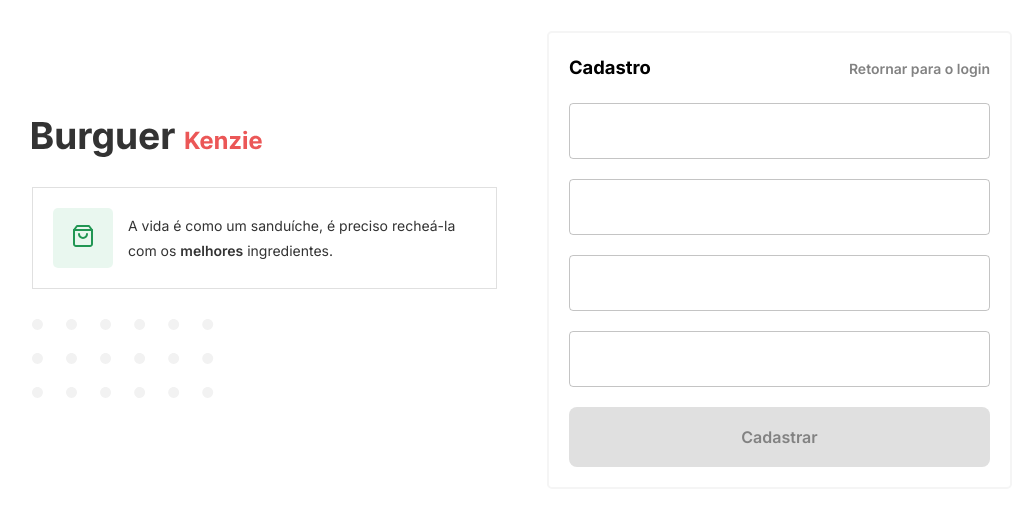
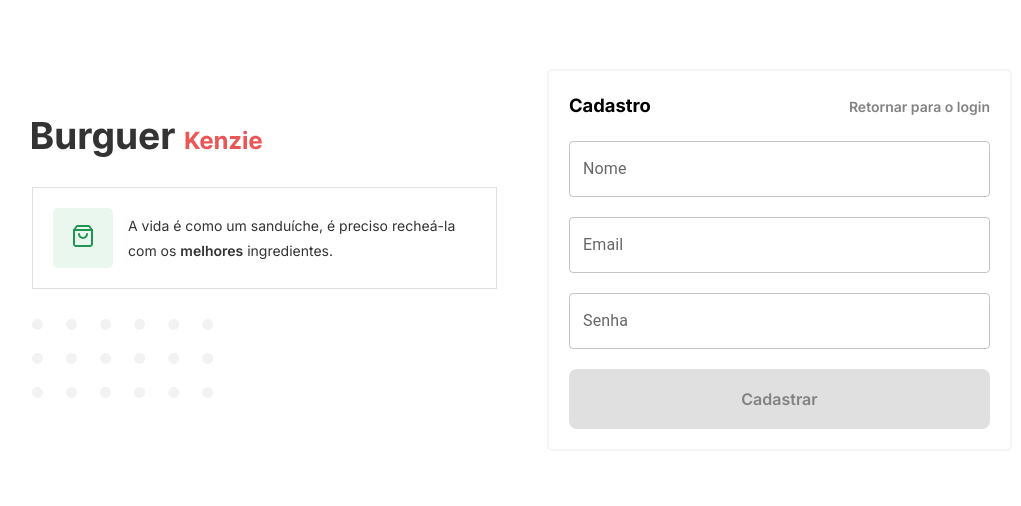
Before and after one commit to yurimotaa/Hamburgueria-Kenzie, a React (Vite) app: page /register in a window 1280 px wide. Shown: the part 140-646 px from the top of the page, without its empty margins (118-1139 px from the left). Built offline with nearby package versions, Linux system fonts and the light colour scheme.

Commit message:
fix: login e register

```diff
--- a/package.json
+++ b/package.json
@@ -13,6 +13,7 @@
     "@emotion/styled": "^11.10.5",
     "@hookform/resolvers": "^2.9.11",
     "@mui/material": "^5.11.6",
+    "axios": "^1.3.4",
     "react": "^18.2.0",
     "react-dom": "^18.2.0",
     "react-hook-form": "^7.43.2",
--- a/src/components/Form/Input/index.tsx
+++ b/src/components/Form/Input/index.tsx
@@ -1,17 +1,17 @@
-import { forwardRef, InputHTMLAttributes } from 'react';
+import { forwardRef } from 'react';
 import { StyledTextField } from '../../../styles/form';
 import { StyledParagraph } from '../../../styles/typography';
 
-interface IInputProps extends InputHTMLAttributes<HTMLInputElement> {
+type IInputProps = {
   label: string;
+  error?: string | undefined;
   type: string;
-  error?: string | undefined;
-}
+};
 
 const Input = forwardRef<HTMLInputElement, IInputProps>(
-  ({ label, type, error }, ref) => (
+  ({ label, type, error, ...rest }, ref) => (
     <fieldset>
-      <StyledTextField label={label} type={type} ref={ref} />
+      <StyledTextField label={label} type={type} ref={ref} {...rest} />
       <StyledParagraph fontColor='red'>{error}</StyledParagraph>
     </fieldset>
   )
--- a/src/components/Form/LoginForm/index.tsx
+++ b/src/components/Form/LoginForm/index.tsx
@@ -1,9 +1,11 @@
 import { useForm, SubmitHandler } from 'react-hook-form';
 import { yupResolver } from '@hookform/resolvers/yup';
 import * as yup from 'yup';
+import { useContext } from 'react';
 import { StyledButton } from '../../../styles/button';
 import { StyledForm } from '../../../styles/form';
 import Input from '../Input';
+import { UserContext } from '../../../contexts/UserContext';
 
 export interface ILogin {
   email: string;
@@ -18,6 +20,8 @@ const schema = yup
   .required();
 
 const LoginForm = () => {
+  const { userLogin } = useContext(UserContext);
+
   const {
     register,
     handleSubmit,
@@ -25,7 +29,7 @@ const LoginForm = () => {
   } = useForm<ILogin>({ resolver: yupResolver(schema) });
 
   const onSubmit: SubmitHandler<ILogin> = (data) => {
-    console.log(data);
+    userLogin(data);
   };
 
   return (
--- a/src/components/Form/RegisterForm/index.tsx
+++ b/src/components/Form/RegisterForm/index.tsx
@@ -1,17 +1,67 @@
+import { useForm, SubmitHandler } from 'react-hook-form';
+import { yupResolver } from '@hookform/resolvers/yup';
+import * as yup from 'yup';
+import { useContext } from 'react';
 import Input from '../Input';
 import { StyledButton } from '../../../styles/button';
 import { StyledForm } from '../../../styles/form';
+import { UserContext } from '../../../contexts/UserContext';
 
-const RegisterForm = () => (
-  <StyledForm>
-    <Input />
-    <Input />
-    <Input />
-    <Input />
-    <StyledButton $buttonSize='default' $buttonStyle='gray'>
-      Cadastrar
-    </StyledButton>
-  </StyledForm>
-);
+export interface IRegister {
+  email: string;
+  password: string;
+  name: string;
+}
+
+const schema = yup
+  .object({
+    email: yup.string().required('Digite um email'),
+    password: yup
+      .string()
+      .required('Digite uma senha')
+      .matches(/.{6,}/, 'Deve conter no mínimo 6 caracteres'),
+    name: yup.string().required('Digite seu nome'),
+  })
+  .required();
+
+const RegisterForm = () => {
+  const { userRegister } = useContext(UserContext);
+
+  const {
+    register,
+    handleSubmit,
+    formState: { errors },
+  } = useForm<IRegister>({ resolver: yupResolver(schema) });
+
+  const onSubmit: SubmitHandler<IRegister> = (data) => {
+    userRegister(data);
+  };
+
+  return (
+    <StyledForm onSubmit={handleSubmit(onSubmit)}>
+      <Input
+        type='name'
+        label='Nome'
+        {...register('name')}
+        error={errors.name?.message}
+      />
+      <Input
+        type='email'
+        label='Email'
+        {...register('email')}
+        error={errors.email?.message}
+      />
+      <Input
+        type='password'
+        label='Senha'
+        {...register('password')}
+        error={errors.password?.message}
+      />
+      <StyledButton $buttonSize='default' $buttonStyle='gray' type='submit'>
+        Cadastrar
+      </StyledButton>
+    </StyledForm>
+  );
+};
 
 export default RegisterForm;
--- /dev/null
+++ b/src/contexts/UserContext.tsx
@@ -0,0 +1,74 @@
+import { createContext, ReactNode, useEffect, useState } from 'react';
+import { useNavigate } from 'react-router-dom';
+import { ILogin } from '../components/Form/LoginForm';
+import { IRegister } from '../components/Form/RegisterForm';
+import { api } from '../services/api';
+
+interface IUserProviderProps {
+  children: ReactNode;
+}
+
+export interface IUser {
+  id: string;
+  name: string;
+  email: string;
+}
+
+interface IUserContext {
+  user: IUser | null;
+  setUser: React.Dispatch<React.SetStateAction<IUser | null>>;
+  userLogin: (data: ILogin) => Promise<void>;
+  userRegister: (data: IRegister) => Promise<void>;
+  userLogout: () => void;
+}
+
+export const UserContext = createContext({} as IUserContext);
+
+export const UserContextProvider = ({ children }: IUserProviderProps) => {
+  const token = localStorage.getItem('@TOKEN:');
+  const navigate = useNavigate();
+  const [user, setUser] = useState<IUser | null>(null);
+
+  useEffect(() => {
+    if (token) {
+      navigate('/shop');
+    }
+  }, []);
+
+  const userLogin = async (data: ILogin) => {
+    try {
+      const response = await api.post('/login', data);
+      localStorage.setItem(
+        '@TOKEN:',
+        JSON.stringify(response.data.accessToken)
+      );
+      setUser(response.data.user);
+      navigate('/shop');
+    } catch (error) {
+      console.log(error);
+    }
+  };
+
+  const userRegister = async (data: IRegister) => {
+    try {
+      const response = await api.post('/users', data);
+      navigate('/');
+    } catch (error) {
+      console.log(error);
+    }
+  };
+
+  const userLogout = () => {
+    setUser(null);
+    localStorage.clear();
+    navigate('/');
+  };
+
+  return (
+    <UserContext.Provider
+      value={{ user, setUser, userLogin, userRegister, userLogout }}
+    >
+      {children}
+    </UserContext.Provider>
+  );
+};
--- a/src/main.tsx
+++ b/src/main.tsx
@@ -1,15 +1,19 @@
+// eslint-disable-next-line no-use-before-define
 import React from 'react';
-import { mainTheme } from './styles/theme';
 import { BrowserRouter } from 'react-router-dom';
 import ReactDOM from 'react-dom/client';
 import { ThemeProvider } from 'styled-components';
+import { mainTheme } from './styles/theme';
 import App from './App';
+import { UserContextProvider } from './contexts/UserContext';
 
 ReactDOM.createRoot(document.getElementById('root') as HTMLElement).render(
   <React.StrictMode>
     <BrowserRouter>
       <ThemeProvider theme={mainTheme}>
-        <App />
+        <UserContextProvider>
+          <App />
+        </UserContextProvider>
       </ThemeProvider>
     </BrowserRouter>
   </React.StrictMode>
--- a/src/routes.tsx
+++ b/src/routes.tsx
@@ -3,14 +3,12 @@ import LoginPage from './pages/LoginPage';
 import RegisterPage from './pages/RegisterPage';
 import ShopPage from './pages/ShopPage';
 
-const Router = () => {
-  return (
+const Router = () => (
   <Routes>
     <Route path='/' element={<LoginPage />} />
     <Route path='/register' element={<RegisterPage />} />
     <Route path='/shop' element={<ShopPage />} />
   </Routes>
 );
-};
 
 export default Router;
--- /dev/null
+++ b/src/services/api.ts
@@ -0,0 +1,7 @@
+// eslint-disable-next-line import/no-extraneous-dependencies
+import axios from 'axios';
+
+export const api = axios.create({
+  baseURL: `https://hamburgueria-kenzie-v2.herokuapp.com`,
+  timeout: 5000,
+});
```
Also changed, not shown: 1 other file (tests, documents, lock files or other folders). Lines whose indentation alone changed are shown as unchanged.
